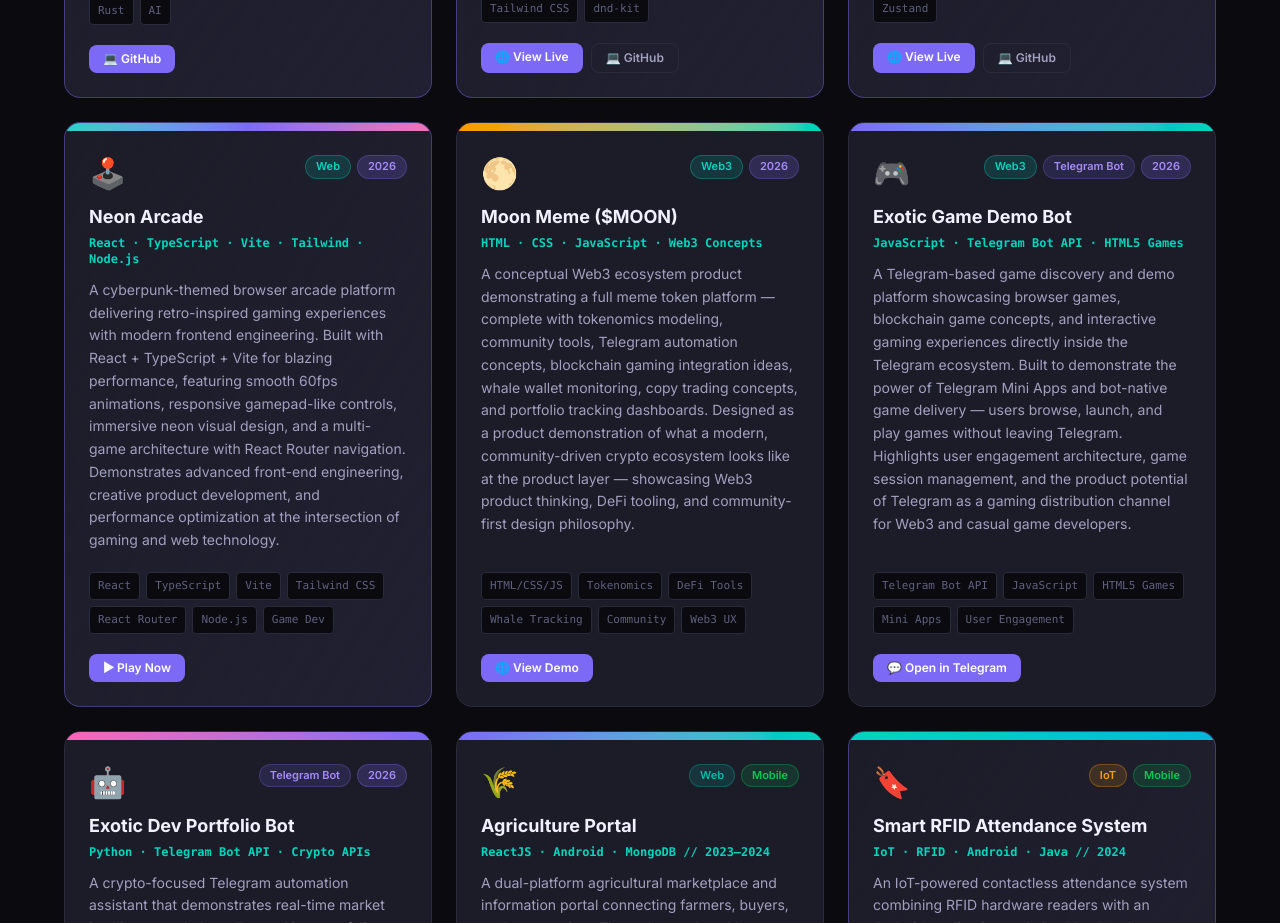
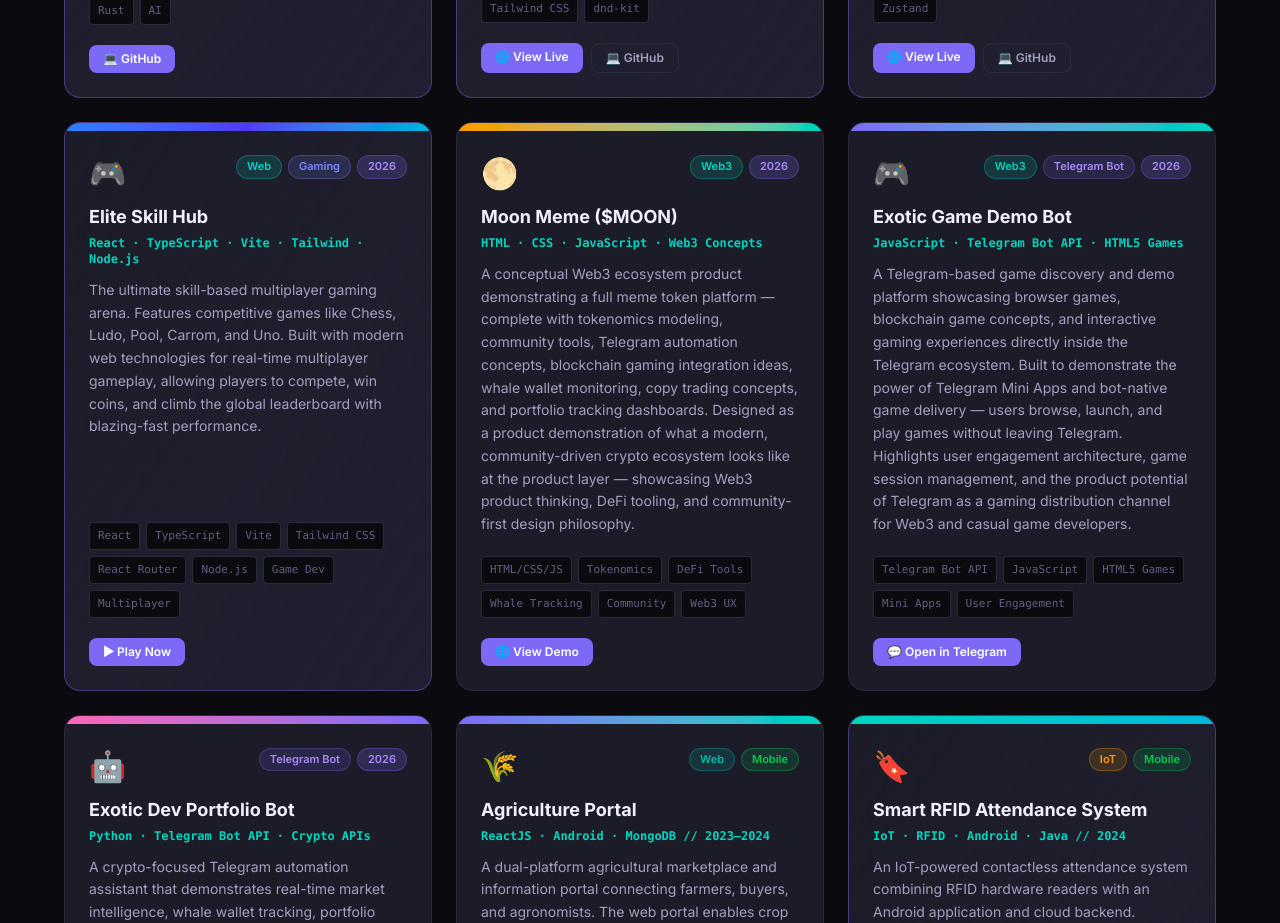
Before and after one commit to MdDevCoder/portfolio, a React (Vite) app: page / in a window 1280 px wide. Shown: the part 6240-7163 px from the top of the page. Built offline with nearby package versions, Linux system fonts and the light colour scheme.

Commit message:
refactor: Update Neon Arcade to Elite Skill Hub

```diff
--- a/src/data/projects.ts
+++ b/src/data/projects.ts
@@ -57,20 +57,21 @@ export const projectsData = [
     featured: true
   },
   {
-    id: "neon-arcade",
-    tags: ["web"],
-    bannerGradient: "from-[#22d3c8] via-[#7c6af7] to-[#f472b6]",
-    icon: "🕹️",
+    id: "elite-skill-hub",
+    tags: ["web", "gaming"],
+    bannerGradient: "from-blue-500 via-indigo-600 to-cyan-500",
+    icon: "🎮",
     badges: [
       { text: "Web", type: "web", color: "text-teal-400 bg-teal-400/15 border-teal-400/30" },
+      { text: "Gaming", type: "gaming", color: "text-indigo-400 bg-indigo-400/15 border-indigo-400/30" },
       { text: "2026", type: "featured", color: "text-accent2 bg-accent/20 border-accent/30" }
     ],
-    title: "Neon Arcade",
+    title: "Elite Skill Hub",
     subtitle: "React · TypeScript · Vite · Tailwind · Node.js",
-    desc: "A cyberpunk-themed browser arcade platform delivering retro-inspired gaming experiences with modern frontend engineering. Built with React + TypeScript + Vite for blazing performance, featuring smooth 60fps animations, responsive gamepad-like controls, immersive neon visual design, and a multi-game architecture with React Router navigation. Demonstrates advanced front-end engineering, creative product development, and performance optimization at the intersection of gaming and web technology.",
-    techTags: ["React", "TypeScript", "Vite", "Tailwind CSS", "React Router", "Node.js", "Game Dev"],
+    desc: "The ultimate skill-based multiplayer gaming arena. Features competitive games like Chess, Ludo, Pool, Carrom, and Uno. Built with modern web technologies for real-time multiplayer gameplay, allowing players to compete, win coins, and climb the global leaderboard with blazing-fast performance.",
+    techTags: ["React", "TypeScript", "Vite", "Tailwind CSS", "React Router", "Node.js", "Game Dev", "Multiplayer"],
     links: [
-      { text: "▶ Play Now", url: "https://neon-arcade-web.onrender.com/", primary: true }
+      { text: "▶ Play Now", url: "https://elite-skill-hub.com/", primary: true }
     ],
     featured: true
   },
```
